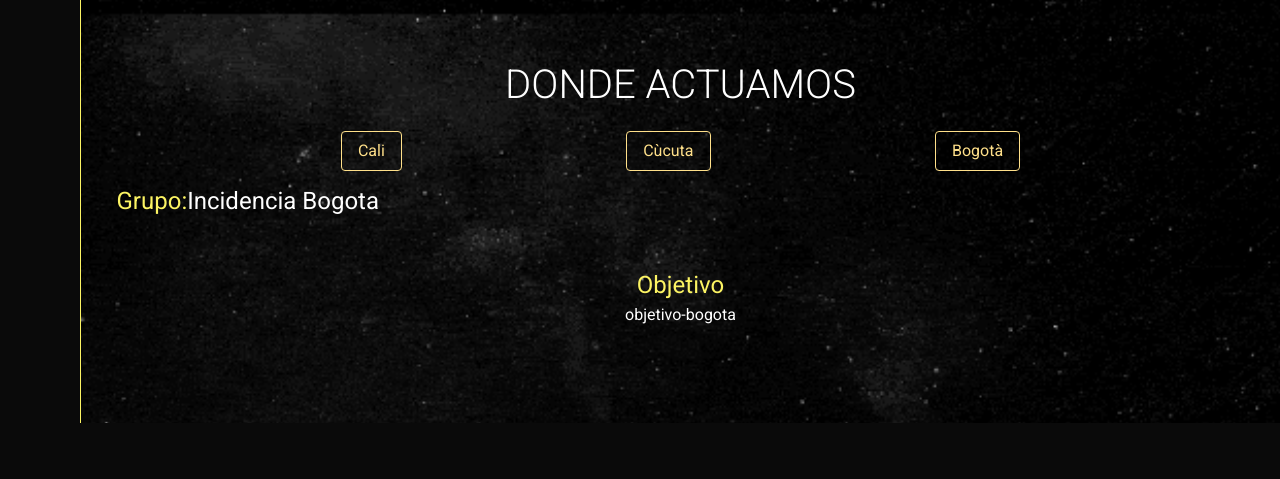
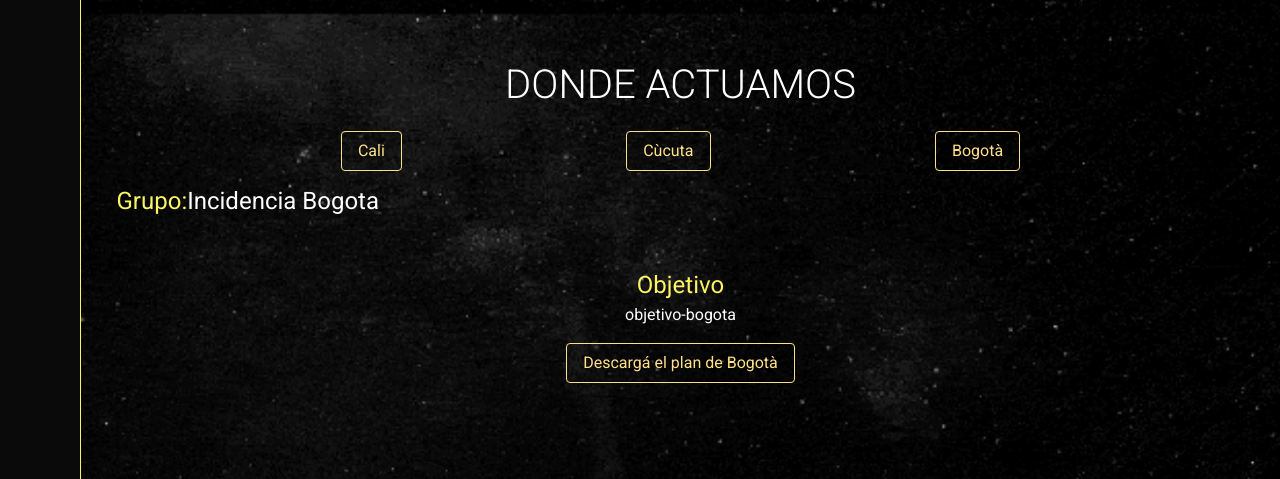
Before and after one commit to DemocraciaEnRed/constelaciones-web, a Gatsby site: page /planes-de-incidencia in a window 1280 px wide. Shown: the part 786-1265 px from the top of the page. Before the commit the page ends 1209 px from the top, so only its background shows below. Built offline with nearby package versions, Linux system fonts and the light colour scheme; Gatsby itself is replaced by a stand-in of ours; a web font is replaced by a local one.

Commit message:
ajuste planes

```diff
--- a/src/pages/planes-de-incidencia.js
+++ b/src/pages/planes-de-incidencia.js
@@ -7,7 +7,7 @@ function PlanesDeIncidencia(){
     const [place,setPlace]=useState('bogota')
     const placeObject={
         bogota:{
-            name:"Bogota",
+            name:"Bogotà",
             objetivo:"objetivo-bogota",
             grupo: "Incidencia Bogota"
 
@@ -19,7 +19,7 @@ function PlanesDeIncidencia(){
 
         },
         cucuta:{
-            name:"Cucuta",
+            name:"Cùcuta",
             objetivo:"objetivo-Cucuta",
             grupo: "Incidencia Cucuta"
 
@@ -48,10 +48,13 @@ function PlanesDeIncidencia(){
                         <button onClick={()=>handleOnclick('cucuta')}className="button is-normal is-warning is-outlined">Cùcuta</button>
                         <button onClick={()=>handleOnclick('bogota')}className="button is-normal is-warning is-outlined">Bogotà</button>
                     </div>
-                    <div></div>
                     <h3 className="has-text-primary is-size-4">Grupo:< span className="mt-3 has-text-white">{placeObject[place].grupo}</span> </h3>
-                    <h3 className="mt-6 has-text-primary has-text-centered is-size-4">Objetivo</h3>
-                    <p className="has-text-centered has-text-white">{placeObject[place].objetivo}</p>
+                    <div className="is-flex is-flex-direction-column is-align-items-center">
+
+                        <h3 className="mt-6 has-text-primary has-text-centered is-size-4">Objetivo</h3>
+                        <p className="has-text-centered has-text-white">{placeObject[place].objetivo}</p>
+                        <button className="mt-4 button is-normal is-warning is-outlined">Descargá el plan de {placeObject[place].name}</button>
+                    </div>
                 </div>
 
             </section>
```
